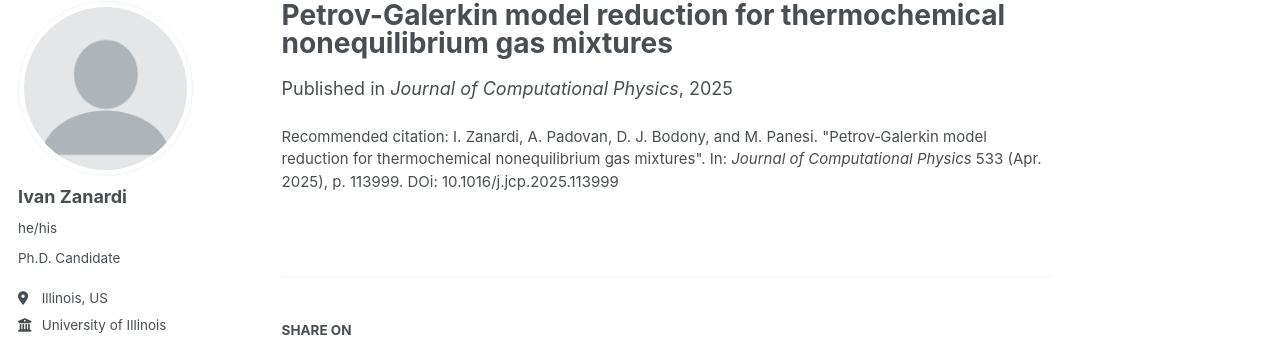
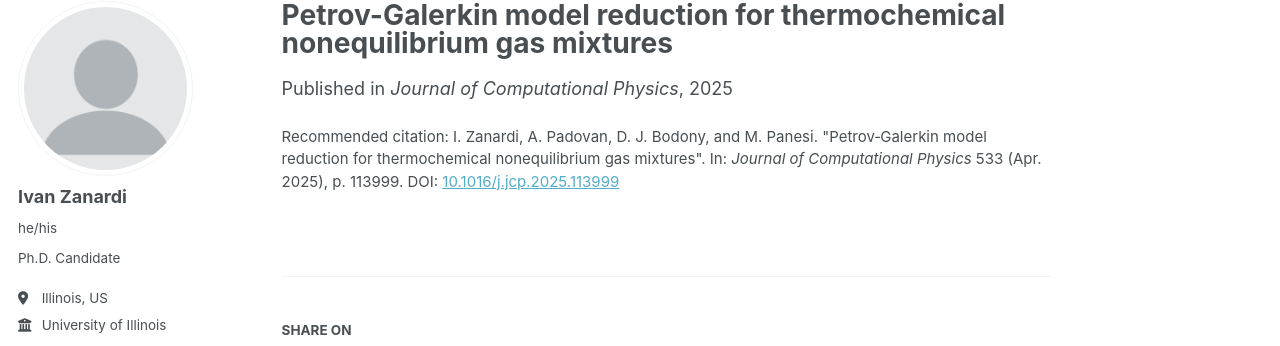
Before and after one commit to ivanZanardi/ivanzanardi.github.io, a Jekyll site: the page built from _publications/2025-04-petrov-galerkin-model-reduction-for-thermochemical-nonequilibrium-gas-mixtures.md, in a window 1280 px wide and 975 px high. Shown: the part 98-444 px from the top of the window. Built offline with Jekyll 4.4.1, drawn with Linux system fonts in a browser that asks for light colours; some web fonts are replaced; a script that is not in the unit is left out; part of the change alters nothing that is shown.

```diff
--- a/_publications/2025-04-petrov-galerkin-model-reduction-for-thermochemical-nonequilibrium-gas-mixtures.md
+++ b/_publications/2025-04-petrov-galerkin-model-reduction-for-thermochemical-nonequilibrium-gas-mixtures.md
@@ -9,5 +9,5 @@ venue: 'Journal of Computational Physics'
 slidesurl:
 paperurl:
 doiurl: 'https://doi.org/10.1016/j.jcp.2025.113999'
-citation: 'I. Zanardi, A. Padovan, D. J. Bodony, and M. Panesi. &quot;Petrov‑Galerkin model reduction for thermochemical nonequilibrium gas mixtures&quot;. In: <i>Journal of Computational Physics</i> 533 (Apr. 2025), p. 113999. DOi: 10.1016/j.jcp.2025.113999'
+citation: 'I. Zanardi, A. Padovan, D. J. Bodony, and M. Panesi. &quot;Petrov‑Galerkin model reduction for thermochemical nonequilibrium gas mixtures&quot;. In: <i>Journal of Computational Physics</i> 533 (Apr. 2025), p. 113999. DOI: <a href="https://doi.org/10.1016/j.jcp.2025.113999">10.1016/j.jcp.2025.113999</a>'
 ---
```
